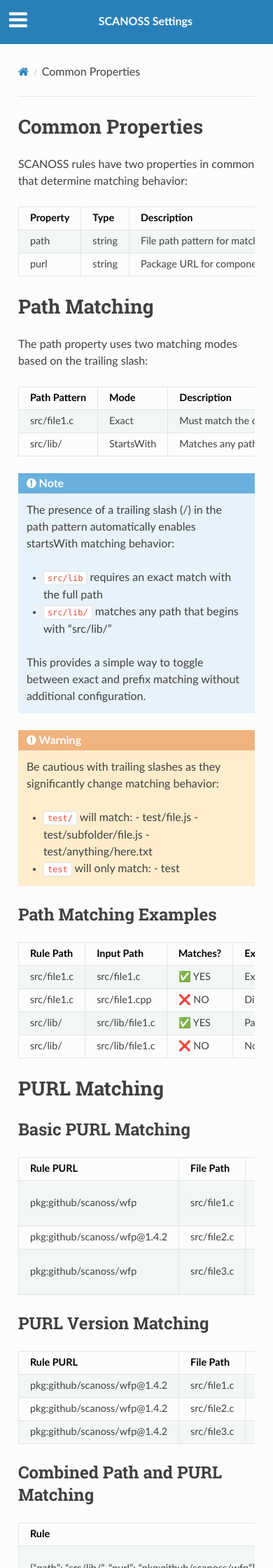
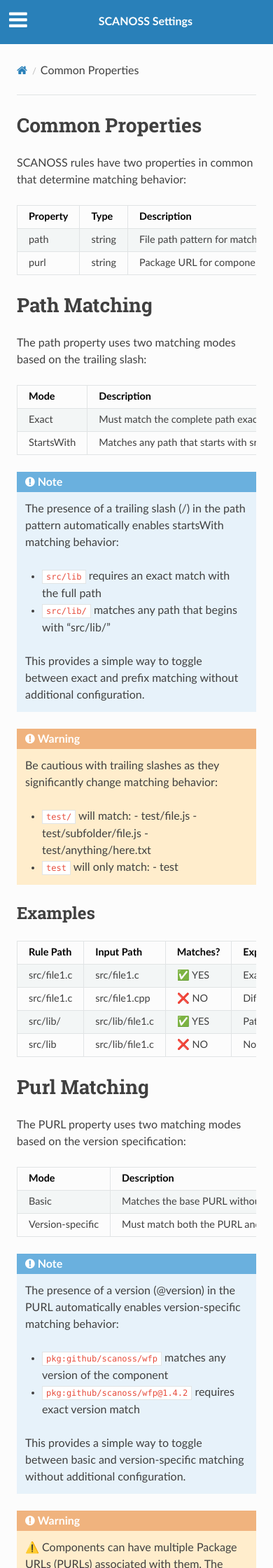
Before and after one commit to scanoss/settings-file-docs, a Sphinx documentation site: the page built from source/bom/rule_base.rst, in a window 390 px wide. Shown: the top 2240 px of the page at 70% size. Built offline with Sphinx 7.4.7 and the Read the Docs theme 3.1.0, drawn with Linux system fonts in a browser that asks for light colours; some of the changed text lies outside the part shown.

Commit message:
add rule_base

```diff
--- /dev/null
+++ b/source/_static/custom.css
@@ -0,0 +1,20 @@
+/* Default width for larger screens */
+.wy-nav-content {
+    max-width: 80% !important;
+    margin: auto;
+}
+
+/* Medium screens (tablets) */
+@media screen and (max-width: 1100px) {
+    .wy-nav-content {
+        max-width: 90% !important;
+    }
+}
+
+/* Small screens (mobile) */
+@media screen and (max-width: 768px) {
+    .wy-nav-content {
+        max-width: 100% !important;
+        padding: 1.5em !important;
+    }
+}
--- a/source/bom/rule_base.rst
+++ b/source/bom/rule_base.rst
@@ -15,6 +15,7 @@
      - string
      - Package URL for component matching
 
+
 Path Matching
 ~~~~~~~~~~~~
 The path property uses two matching modes based on the trailing slash:
@@ -22,14 +23,11 @@
 .. list-table::
    :header-rows: 1
 
-   * - Path Pattern
-     - Mode
+   * - Mode
      - Description
-   * - src/file1.c
-     - Exact
+   * - Exact
      - Must match the complete path exactly
-   * - src/lib/
-     - StartsWith
+   * - StartsWith
      - Matches any path that starts with src/lib
 
 
@@ -52,8 +50,8 @@
    * ``test`` will only match:
      - test
 
-Path Matching Examples
-^^^^^^^^^^^^^^^^^^^^
+Examples
+^^^^^^^^^
 
 .. list-table::
    :header-rows: 1
@@ -74,103 +72,182 @@
      - src/lib/file1.c
      - ✅ YES
      - Path starts with src/lib/
-   * - src/lib/
+   * - src/lib
      - src/lib/file1.c
      - ❌ NO
-     - No trailing slash, requires exact match
+     - No trailing slash, requires exact match of "src/lib"
 
-PURL Matching
-~~~~~~~~~~~~
 
-Basic PURL Matching
-^^^^^^^^^^^^^^^^^
+
+
+Purl Matching
+~~~~~~~~~~~~~~
+
+
+The PURL property uses two matching modes based on the version specification:
+
+.. list-table::
+  :header-rows: 1
+
+  * - Mode
+    - Description
+  * - Basic
+    - Matches the base PURL without version constraints
+  * - Version-specific
+    - Must match both the PURL and specified version
+
+
+.. note::
+  The presence of a version (@version) in the PURL automatically enables version-specific matching behavior:
+
+  * ``pkg:github/scanoss/wfp`` matches any version of the component
+  * ``pkg:github/scanoss/wfp@1.4.2`` requires exact version match
+
+  This provides a simple way to toggle between basic and version-specific matching without additional configuration.
+
+.. warning::
+    ⚠️ Components can have multiple Package URLs (PURLs) associated with them. The version shown in the component details corresponds to the first PURL.
+
+
+Examples
+^^^^^^^^^
+
+
+.. list-table::
+  :header-rows: 1
+
+  * - Rule PURL
+    - Scan Result PURLs
+    - Version
+    - Matches?
+  * - pkg:github/scanoss/wfp
+    - | pkg:github/scanoss/wfp
+      | pkg:npm/@scanoss/wfp
+    - 1.4.2
+    - ✅ YES
+  * - pkg:github/scanoss/wfp@1.4.2
+    - | pkg:github/scanoss/wfp
+      | pkg:github/scanoss/engine
+    - 1.4.2
+    - ✅ YES
+  * - pkg:github/scanoss/wfp
+    - | pkg:npm/@scanoss/wfp
+      | pkg:github/scanoss/engine
+    - 1.4.2
+    - ❌ NO
+
+
+Combined Path and Purl Matching
+~~~~~~~~~~~~~~~~~~~~~~~~~~~~~~~~~~~~~~~~~~
+
+.. note::
+   Combined matching requires BOTH conditions to be satisfied:
+
+   * Path must match according to path matching rules
+   * PURL must match according to PURL matching rules
+   * Version must match if specified in PURL
+
+   If either condition fails, the entire rule fails to match.
+
+
+Examples
+^^^^^^^^^
 
 .. list-table::
    :header-rows: 1
+   :widths: 25 15 25 10 10 15
 
-   * - Rule PURL
-     - File Path
-     - Scan Result PURLs
-     - Version
-     - Matches?
-     - Explanation
-   * - pkg:github/scanoss/wfp
-     - src/file1.c
-     - ["pkg:github/scanoss/wfp", "pkg:npm/@scanoss/wfp"]
-     - -
+   * - **Rule**
+     - **File Path**
+     - **Scan Result PURLs**
+     - **Version**
+     - **Matches?**
+     - **Explanation**
+   * - | path: "src/lib/"
+       | purl: "pkg:github/scanoss/wfp"
+     - src/lib/file1.c
+     - | pkg:github/scanoss/wfp
+       | pkg:npm/@scanoss/wfp
+     - \-
      - ✅ YES
-     - PURL found in list
-   * - pkg:github/scanoss/wfp@1.4.2
-     - src/file2.c
-     - ["pkg:github/scanoss/wfp", "pkg:github/scanoss/engine"]
+     - | ✓ Path starts with "src/lib/"
+       | ✓ PURL found in list
+   * - | path: "src/lib/"
+       | purl: "pkg:github/scanoss/wfp@1.4.2"
+     - src/lib/file2.c
+     - | pkg:github/scanoss/wfp
      - 1.4.2
      - ✅ YES
-     - Base PURL matches + version matches
-   * - pkg:github/scanoss/wfp
-     - src/file3.c
-     - ["pkg:npm/@scanoss/wfp", "pkg:github/scanoss/engine"]
-     - -
+     - | ✓ Path starts with "src/lib/"
+       | ✓ PURL and version match
+   * - | path: "src/lib/"
+       | purl: "pkg:github/scanoss/wfp@1.4.2"
+     - src/lib/file3.c
+     - | pkg:github/scanoss/wfp
+     - 1.4.1
      - ❌ NO
-     - PURL not in list
-
-PURL Version Matching
-^^^^^^^^^^^^^^^^^^
-
-.. list-table::
-   :header-rows: 1
-
-   * - Rule PURL
-     - File Path
-     - Scan Result PURLs
-     - Component Version
-     - Matches?
-     - Explanation
-   * - pkg:github/scanoss/wfp@1.4.2
-     - src/file1.c
-     - ["pkg:github/scanoss/wfp", "pkg:npm/@scanoss/wfp"]
+     - | ✓ Path starts with "src/lib/"
+       | ✗ Version mismatch (1.4.1 ≠ 1.4.2)
+   * - | path: "src/lib/exact"
+       | purl: "pkg:github/scanoss/wfp"
+     - src/lib/different
+     - | pkg:github/scanoss/wfp
+     - \-
+     - ❌ NO
+     - | ✗ Path doesn't match exactly
+       | ✓ PURL matches
+   * - | path: "test/"
+       | purl: "pkg:github/scanoss/wfp"
+     - src/lib/file1.c
+     - | pkg:github/scanoss/wfp
+     - \-
+     - ❌ NO
+     - | ✗ Path doesn't start with "test/"
+       | ✓ PURL matches
+   * - | path: "src/lib/"
+       | purl: "pkg:github/scanoss/wfp"
+     - src/lib/file1.c
+     - | pkg:npm/@scanoss/wfp
+       | pkg:github/scanoss/engine
+     - \-
+     - ❌ NO
+     - | ✓ Path starts with "src/lib/"
+       | ✗ Required PURL not found
+   * - | path: "src/lib"
+       | purl: "pkg:github/scanoss/wfp@1.4.2"
+     - src/lib
+     - | pkg:github/scanoss/wfp
      - 1.4.2
      - ✅ YES
-     - Version matches
-   * - pkg:github/scanoss/wfp@1.4.2
-     - src/file2.c
-     - ["pkg:github/scanoss/wfp@1.4.1"]
-     - 1.4.2
+     - | ✓ Path matches exactly
+       | ✓ PURL and version match
+   * - | path: "src/lib/"
+       | purl: "pkg:github/scanoss/wfp"
+     - src/lib/subdir/file.c
+     - | pkg:github/scanoss/wfp
+     - \-
+     - ✅ YES
+     - | ✓ Path starts with "src/lib/"
+       | ✓ PURL matches (any depth)
+   * - | path: "src/lib/"
+       | purl: "pkg:github/scanoss/wfp@2.0.0"
+     - src/lib/file.c
+     - | pkg:github/scanoss/wfp@1.0.0
+     - 2.0.0
      - ❌ NO
-     - PURL version mismatch
-   * - pkg:github/scanoss/wfp@1.4.2
-     - src/file3.c
-     - ["pkg:github/scanoss/wfp"]
-     - 1.4.1
-     - ❌ NO
-     - Component version mismatch
+     - | ✓ Path starts with "src/lib/"
+       | ✗ PURL version mismatch
 
-Combined Path and PURL Matching
-^^^^^^^^^^^^^^^^^^^^^^^^^^^^
+.. warning::
 
-.. list-table::
-   :header-rows: 1
+   * Path matches but PURL doesn't:
+     - The file is in the right location but wrong component
+     - Results in NO MATCH
 
-   * - Rule
-     - File Path
-     - Scan Result PURLs
-     - Version
-     - Matches?
-     - Explanation
-   * - {"path": "src/lib/", "purl": "pkg:github/scanoss/wfp"}
-     - src/lib/file1.c
-     - ["pkg:github/scanoss/wfp", "pkg:npm/@scanoss/wfp"]
-     - -
-     - ✅ YES
-     - Path and PURL match
-   * - {"path": "src/lib/", "purl": "pkg:github/scanoss/wfp@1.4.2"}
-     - src/lib/file2.c
-     - ["pkg:github/scanoss/wfp"]
-     - 1.4.2
-     - ✅ YES
-     - Path, PURL, and version match
-   * - {"path": "src/lib/", "purl": "pkg:github/scanoss/wfp@1.4.2"}
-     - src/lib/file3.c
-     - ["pkg:github/scanoss/wfp"]
-     - 1.4.1
-     - ❌ NO
-     - Version mismatch
+   * PURL matches but path doesn't:
+     - Right component but wrong location
+     - Results in NO MATCH
+
+   * Both match but version wrong:
+     - Right component and location but wrong version
+     - Results in NO MATCH
--- a/source/conf.py
+++ b/source/conf.py
@@ -20,7 +20,9 @@
 templates_path = ['_templates']
 exclude_patterns = []
 
-
+html_css_files = [
+    'custom.css',
+]
 
 # -- Options for HTML output -------------------------------------------------
 # https://www.sphinx-doc.org/en/master/usage/configuration.html#options-for-html-output
@@ -31,12 +33,4 @@
 html_static_path = ['_static']
 
 html_theme_options = {
-     #'body_max_width': 'none',
-     #'sidebarwidth': '10%',  # Make sidebar relative
-     #'documentwidth': '80%'  # Make main content relative
-
-
-
-     'body_max_width': '100px',  # or a specific value like '1200px'
-
 }
```
Also changed, not shown: source/index.rst (+2 -5 lines).
